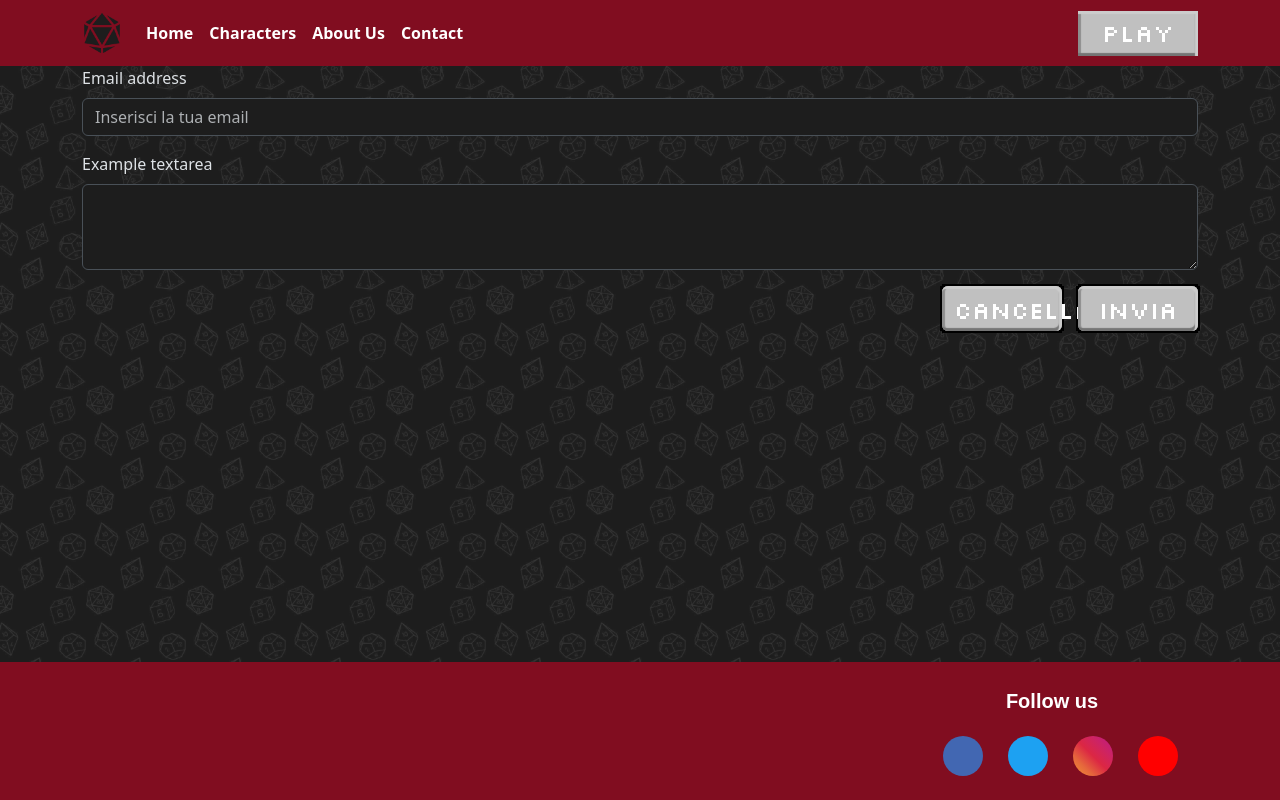
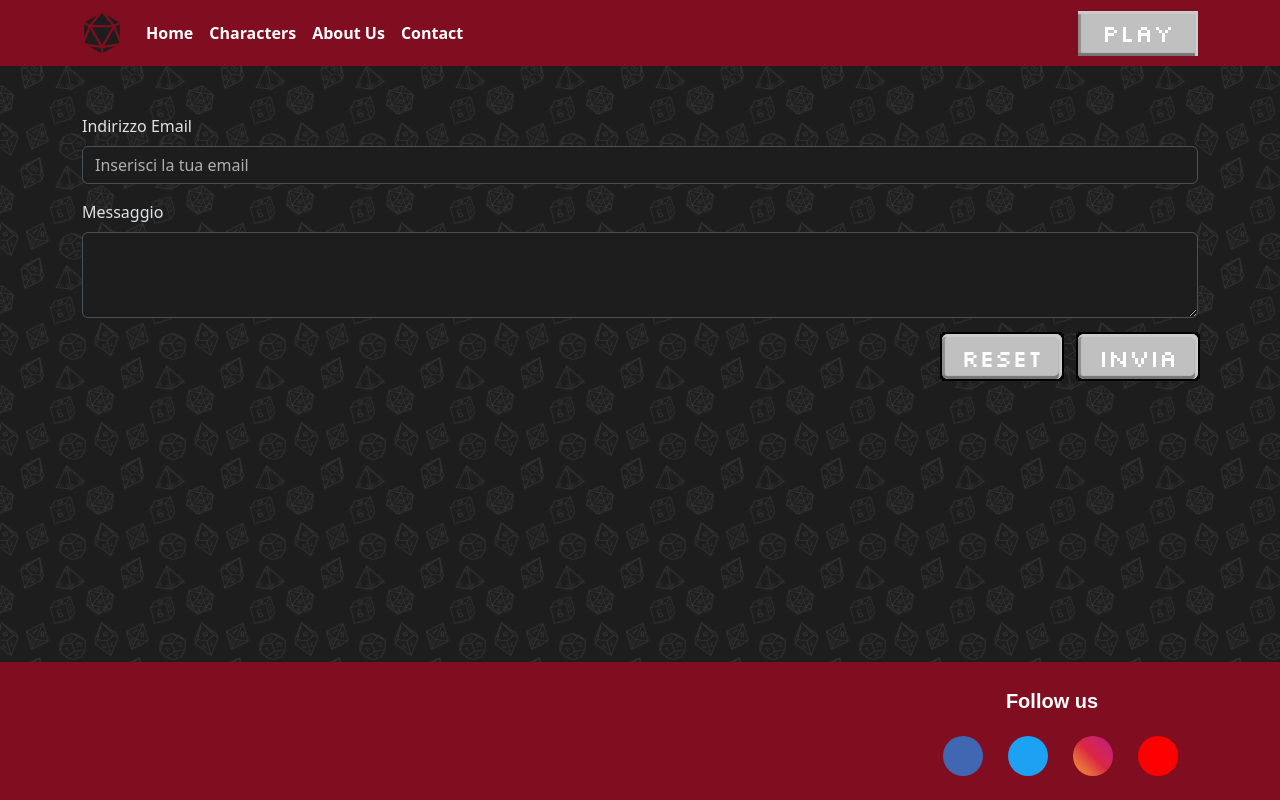
Before and after one commit to Dan848/vite-game-creator, a Vue app: page /contact in a window 1280 px wide. Built offline with nearby package versions, Linux system fonts and the light colour scheme; a web font is replaced by a local one.

Commit message:
fixed form style in contact

```diff
--- a/src/pages/ContactsView.vue
+++ b/src/pages/ContactsView.vue
@@ -1,8 +1,8 @@
 <template>
-  <div class="container">
+  <div class="container my-5">
     <div class="mb-3">
       <label for="exampleFormControlInput1" class="form-label"
-        >Email address</label
+        >Indirizzo Email</label
       >
       <input
         type="email"
@@ -13,7 +13,7 @@
     </div>
     <div class="mb-3">
       <label for="exampleFormControlTextarea1" class="form-label"
-        >Example textarea</label
+        >Messaggio</label
       >
       <textarea
         class="form-control"
@@ -22,7 +22,7 @@
       ></textarea>
     </div>
     <div class="d-grid gap-2 d-md-flex justify-content-md-end">
-      <button class="btn bm-btn me-md-2" type="reset">Cancella</button>
+      <button class="btn bm-btn me-md-2" type="reset">reset</button>
       <button class="btn bm-btn" type="submit">Invia</button>
     </div>
   </div>
```
